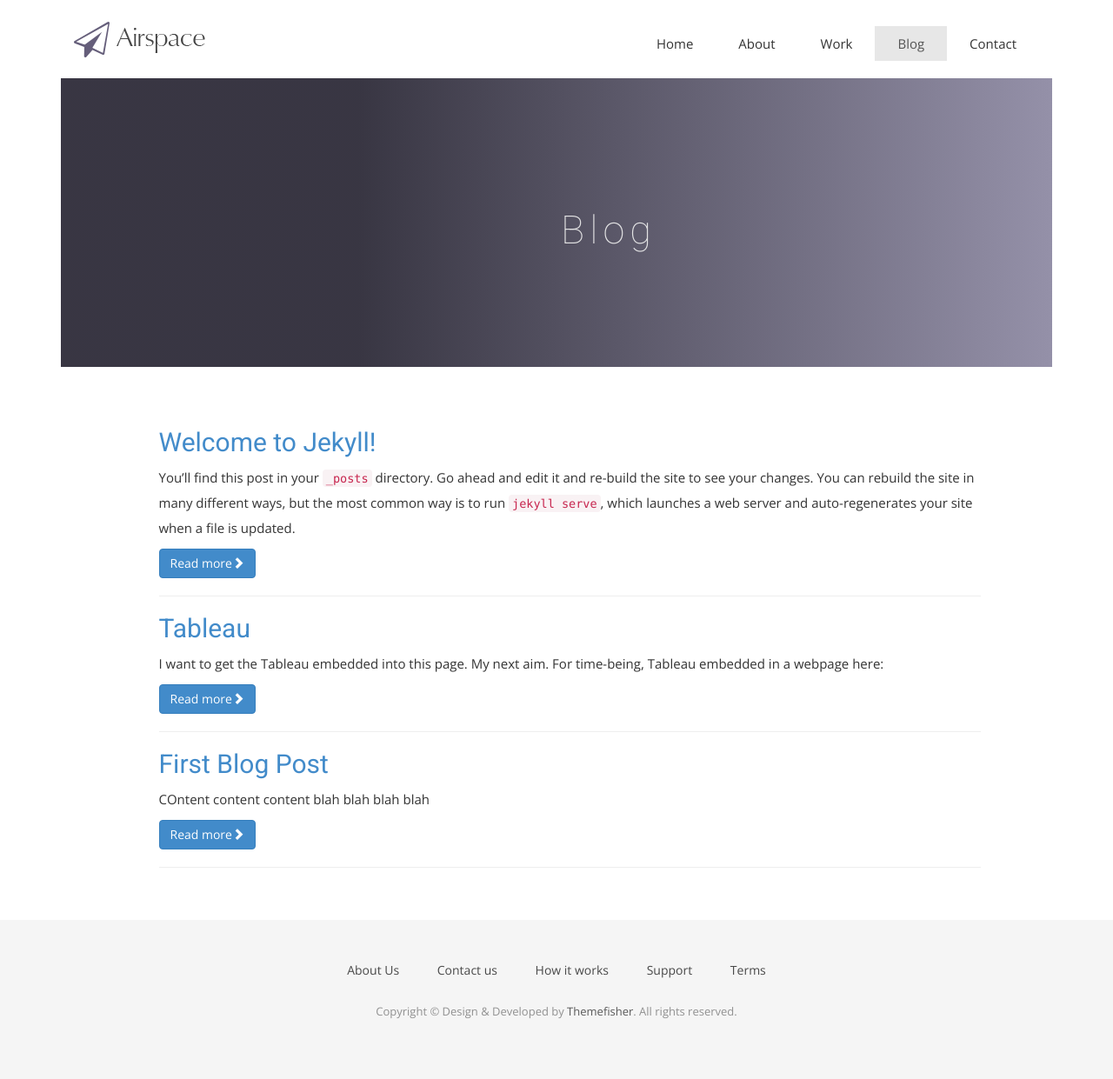
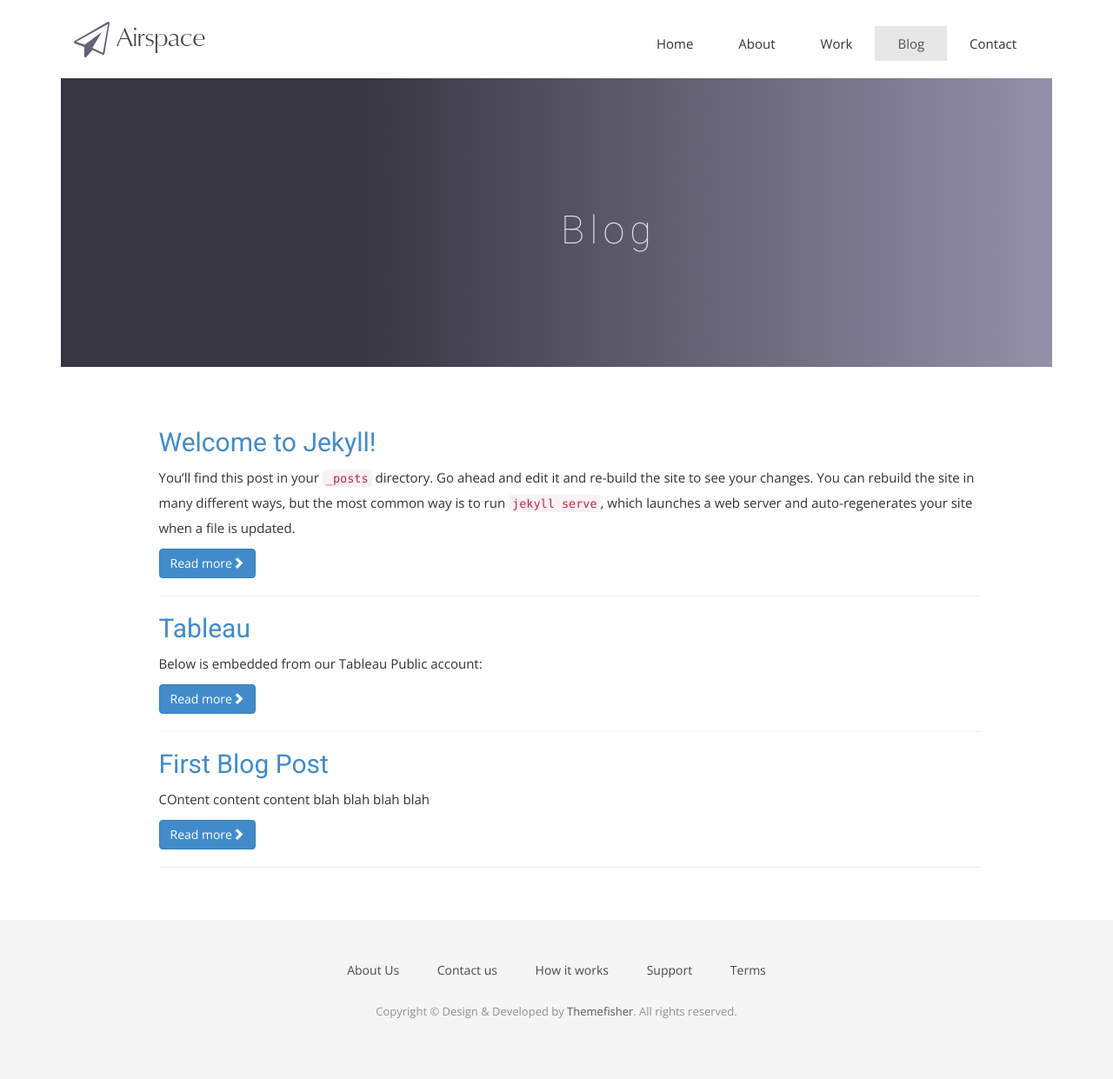
Before and after one commit to nxross/nxross.github.io, a Jekyll site: the page built from blog.html, in a window 1280 px wide. Shown: the whole page at 87% size. Built offline with Jekyll 4.4.1, drawn with Linux system fonts in a browser that asks for light colours; nearby versions of some CDN libraries; some web fonts are replaced; library files that are not in the unit come from our copies; comment, search, counter and statistics services are not loaded.

Commit message:
Update 2020-07-11-Post2.md

```diff
--- a/_posts/2020-07-11-Post2.md
+++ b/_posts/2020-07-11-Post2.md
@@ -8,9 +8,16 @@ tableau-link: ""
 
 ---
 
-I want to get the Tableau embedded into this page. My next aim. For time-being, Tableau embedded in a webpage here:
+Below is embedded from our Tableau Public account:
 
 
 <iframe seamless frameborder="0"
 src="https://public.tableau.com/views/IMDmaps/Dashboard1?:embed=yes&:display_count=yes&:showVizHome=no"
 width = '650' height = '450' scrolling='yes' ></iframe>
+
+
+Attempt from server:
+
+<iframe seamless frameborder="0"
+src="https://ichpanalytics.imperialcollegehealthpartners.com/t/KSSAHSN/views/Testrun/Health?:embed=yes&:display_count=yes&:showVizHome=no"
+width = '650' height = '450' scrolling='yes' ></iframe>
```
